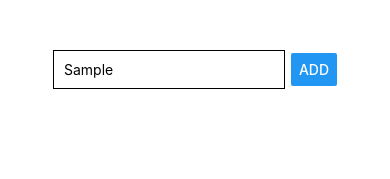
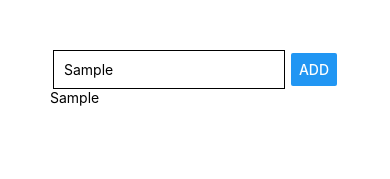
Before and after one commit to zaratejavier/Goal-list, a React Native app: screen / in a window 390 px wide. Both pictures are taken after typing "Sample" into the empty fields and a click on the button "ADD". Shown: the top 179 px of the page. Built offline with nearby package versions, Linux system fonts and the light colour scheme.

Commit message:
items are displaying to the screen right after i type. Next is styling the items

```diff
--- a/App.js
+++ b/App.js
@@ -6,7 +6,7 @@ export default function App() {
   const [enteredGoal, setEnteredGoal] = useState("")
   const [courseGoals, setCourseGoals] = useState([])
 
-  const handleChange = (enteredText) => {
+  const handleChange = (enteredText) => {  // it sets what the use enters into the courseGoals
     setEnteredGoal(enteredText)
   }
 
@@ -28,9 +28,9 @@ export default function App() {
       </View>
       <View>
         <View>
-
+          {/* We map over our array of items and display them to the screen */}
+          {courseGoals.map((goal) => <Text key={goal}>{goal}</Text>)}
         </View>
-
       </View>
 
     </View>
```
